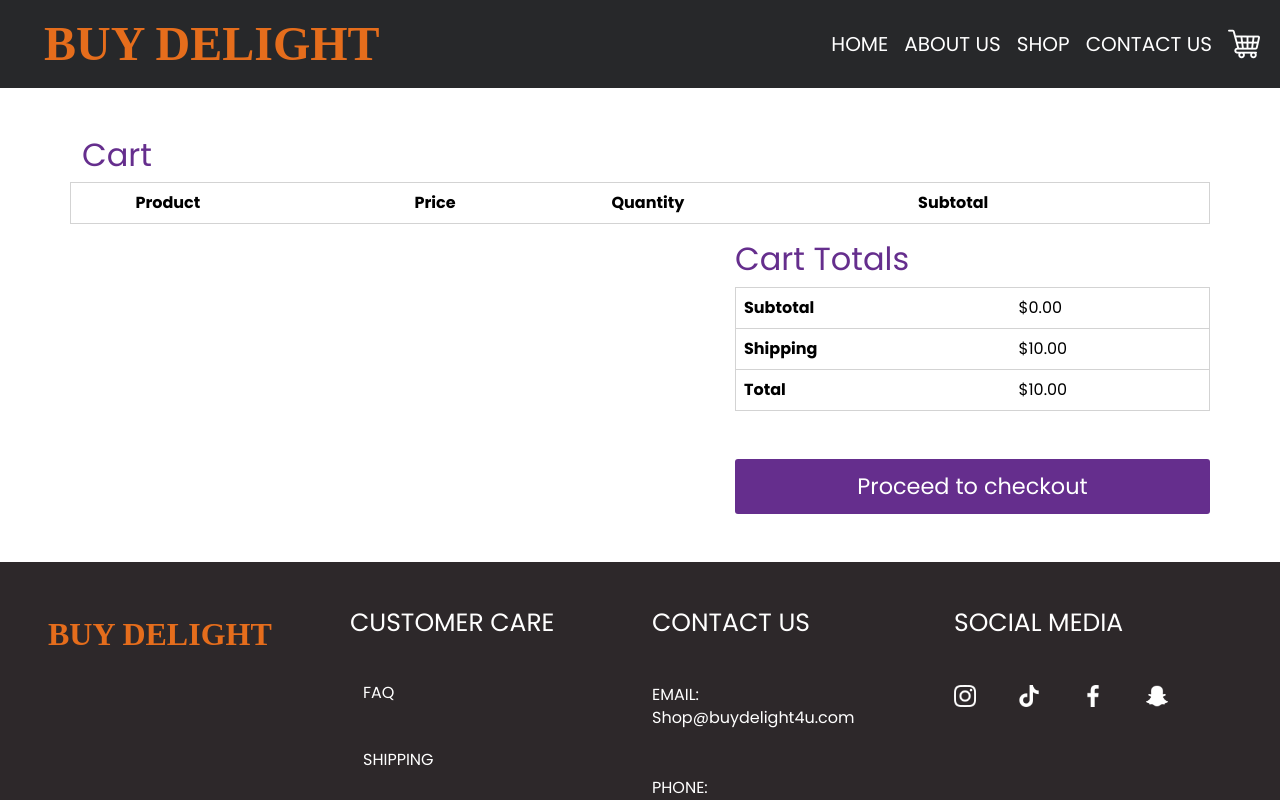
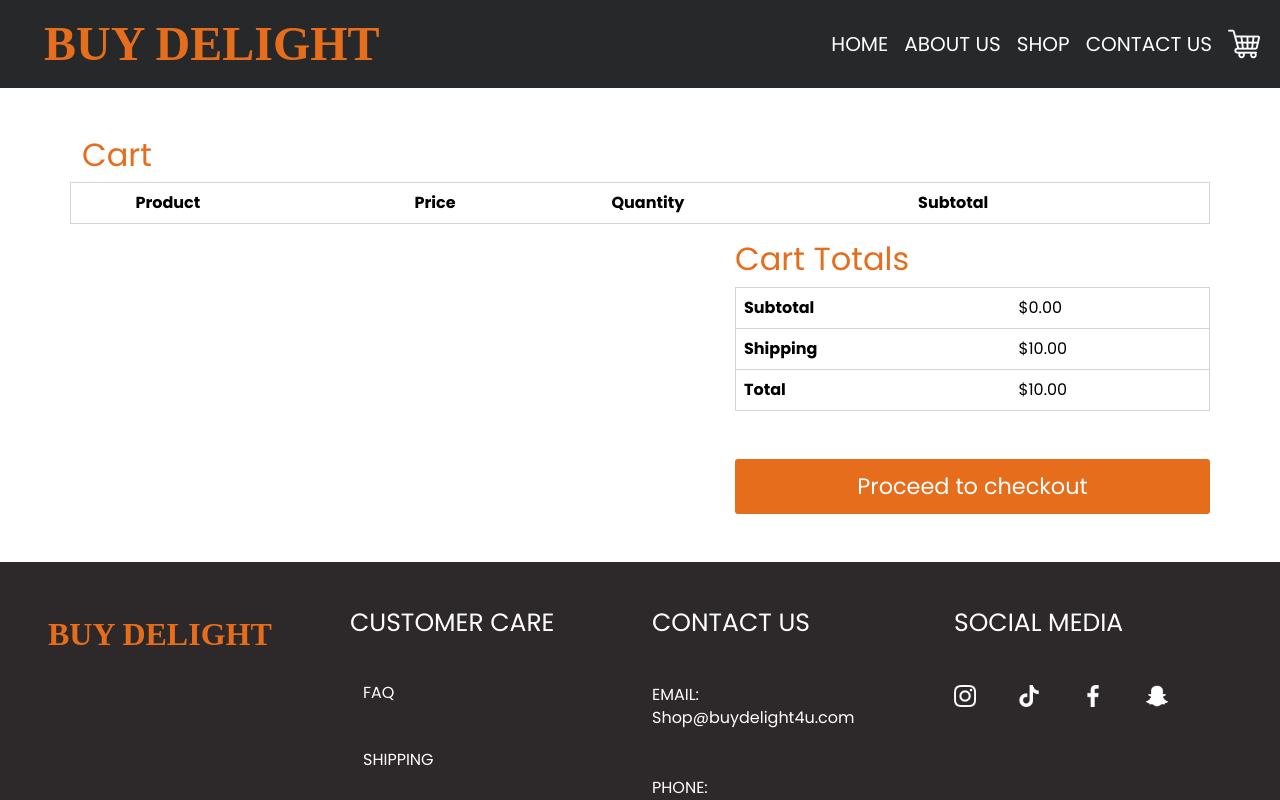
Before and after one commit to sahibzadahamza/online-store, an Angular app: page /cart in a window 1280 px wide. Shown: the top 800 px of the page. Built offline with nearby package versions, Linux system fonts and the light colour scheme.

Commit message:
cart count done

```diff
--- a/src/app/cart/addtocart/addtocart.component.css
+++ b/src/app/cart/addtocart/addtocart.component.css
@@ -9,13 +9,13 @@ img{
     width: 60%;
 }
 h2{
-    color: #652E8D;
+    color: #E56D1C;
 }
 .col-md-5{
     padding: 0px !important;
 }
 .btn-primary{
-    background-color: #652E8D;
+    background-color: #E56D1C;
     color: white;
     font-size: 1rem;
     border: none;
@@ -25,7 +25,7 @@ h2{
     width: 3rem;
 }
 .btn-checkout{
-    background-color: #652E8D;
+    background-color: #E56D1C;
     width: 100%;
     color: white;
     display: flex;
--- a/src/app/components/navbar/navbar.component.html
+++ b/src/app/components/navbar/navbar.component.html
@@ -26,7 +26,7 @@
 
               <li class="nav-item position-relative">
                 <button class="nav-link btn " aria-current="page" (click)=" gotocart()"><img src="../../../assets/icons/shopping-cart.png" alt=""></button>
-                <span *ngIf="cartItemCount > 0" class="badge position-absolute top-50 start-50 left-50 translate-middle  " style="background-color: rgb(235, 188, 1); color: white;">
+                <span *ngIf="cartItemCount > 0" class="badge position-absolute top-50 start-50 left-50 translate-middle  " style="background-color: #E56D1C; color: white;">
                   {{ cartItemCount }} </span>
               </li>
           </ul>
```
